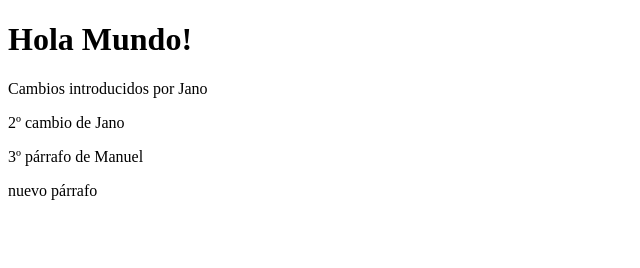
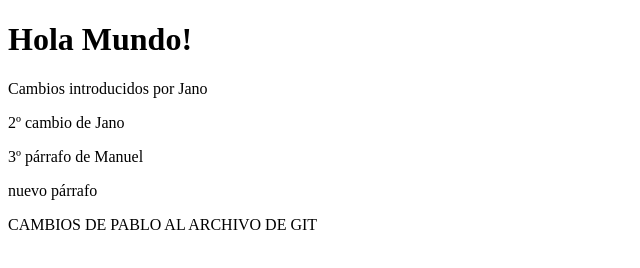
Before and after one commit to janosoler/pruebasAvanza, a plain HTML site: page index.html in a window 1280 px wide. Shown: the whole page, without its empty margins (0-640 px from the left). Drawn offline with Linux system fonts and the light colour scheme.

Commit message:
Comentario de cambios PABLO

```diff
--- a/index.html
+++ b/index.html
@@ -11,5 +11,6 @@
     <p>2º cambio de Jano</p>
     <p>3º párrafo de Manuel</p>
     <p>nuevo párrafo</p>
+    <p>CAMBIOS DE PABLO AL ARCHIVO DE GIT</p>
 </body>
 </html>
```
